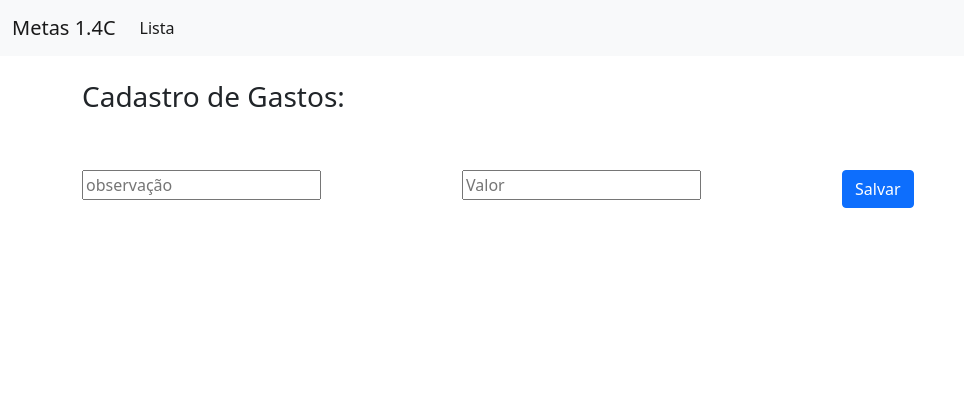
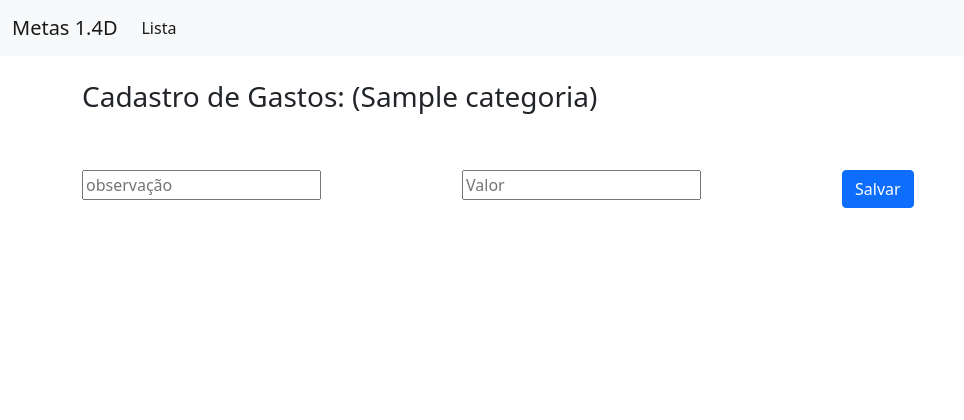
Before and after one commit to tiominga/goals, a Django app: page /gastos/form/ in a window 1280 px wide. Shown: the top 420 px of the page, without its empty margins (0-964 px from the left). Run offline with Django 5.2, Linux system fonts and the light colour scheme; tables that the repository leaves empty hold one stand-in row (values such as "Sample post"); some libraries are stand-ins or nearby versions.

Commit message:
Nome da categoria aparecendo ao inserir gasto V1.4D

```diff
--- a/categorias/templates/categorias_lista.html
+++ b/categorias/templates/categorias_lista.html
@@ -96,7 +96,7 @@
                   <tr>
                     {% for categoria in arr_list %}
 
-                    <td><b>{{ categoria.nome}}</b><br><br>Gastou:{{ categoria.total_gasto}}</td>
+                    <td><b>{{ categoria.nome}}</b><br><br>Gastou: R${{ categoria.total_gasto}}</td>
 
                     <td  onclick="gasto_lista({{categoria.id}})">
 
--- a/gastos/templates/gastos_form.html
+++ b/gastos/templates/gastos_form.html
@@ -29,7 +29,7 @@
 
         <div class="row mb-5" >
 
-            <h3>Cadastro de Gastos:</h3>
+            <h3>Cadastro de Gastos: ({{arr_gastos.categoria}})</h3>
 
         </div>
 
@@ -40,7 +40,7 @@
             <div class="col-4 mb-5">
 
                 <input type="text" name="obs" id="gastos_obs" placeholder="observação" value="">
-                <input type="hidden" name="fk_categorias" id="gastos_fk_categorias" value="{{id}}">
+                <input type="hidden" name="fk_categorias" id="gastos_fk_categorias" value="{{arr_gastos.id}}">
                 <input type="hidden" name="id" id="gastos_id" value="">
 
             </div>
--- a/gastos/views.py
+++ b/gastos/views.py
@@ -1,14 +1,23 @@
 from django.shortcuts import render
 from .models import Gasto
+from .models import Categoria
 from django.db.models import Q
 from django.http import JsonResponse
 from utils.validators import *
 from django.db.models import Max
 
 # Create your views here.
+def nome_categoria(id_categoria):
+    obj_categoria = Categoria.objects.get(id=1)
+    nome = obj_categoria.nome
+
+    return nome
+
 def gastos_form(request):
      id = request.GET.get('id')
-     return render(request,"gastos_form.html",{'id':id})
+     categoria = nome_categoria(id)
+     arr_gastos = {'id':id ,'categoria':categoria }
+     return render(request,"gastos_form.html",{'arr_gastos':arr_gastos})
 
 def grupo_atual():
     max_grupo = Gasto.objects.all().aggregate(Max('grupo'))['grupo__max']
--- a/templates/main.html
+++ b/templates/main.html
@@ -25,7 +25,7 @@
     <nav class="navbar navbar-expand-lg navbar-light bg-light">
 
         <div class="container-fluid">
-          <a class="navbar-brand" href="/categorias">Metas 1.4C</a>
+          <a class="navbar-brand" href="/categorias">Metas 1.4D</a>
 
           <button class="navbar-toggler" type="button" data-bs-toggle="collapse" data-bs-target="#navbarSupportedContent" aria-controls="navbarSupportedContent" aria-expanded="false" aria-label="Toggle navigation">
             <span class="navbar-toggler-icon"></span>
```
